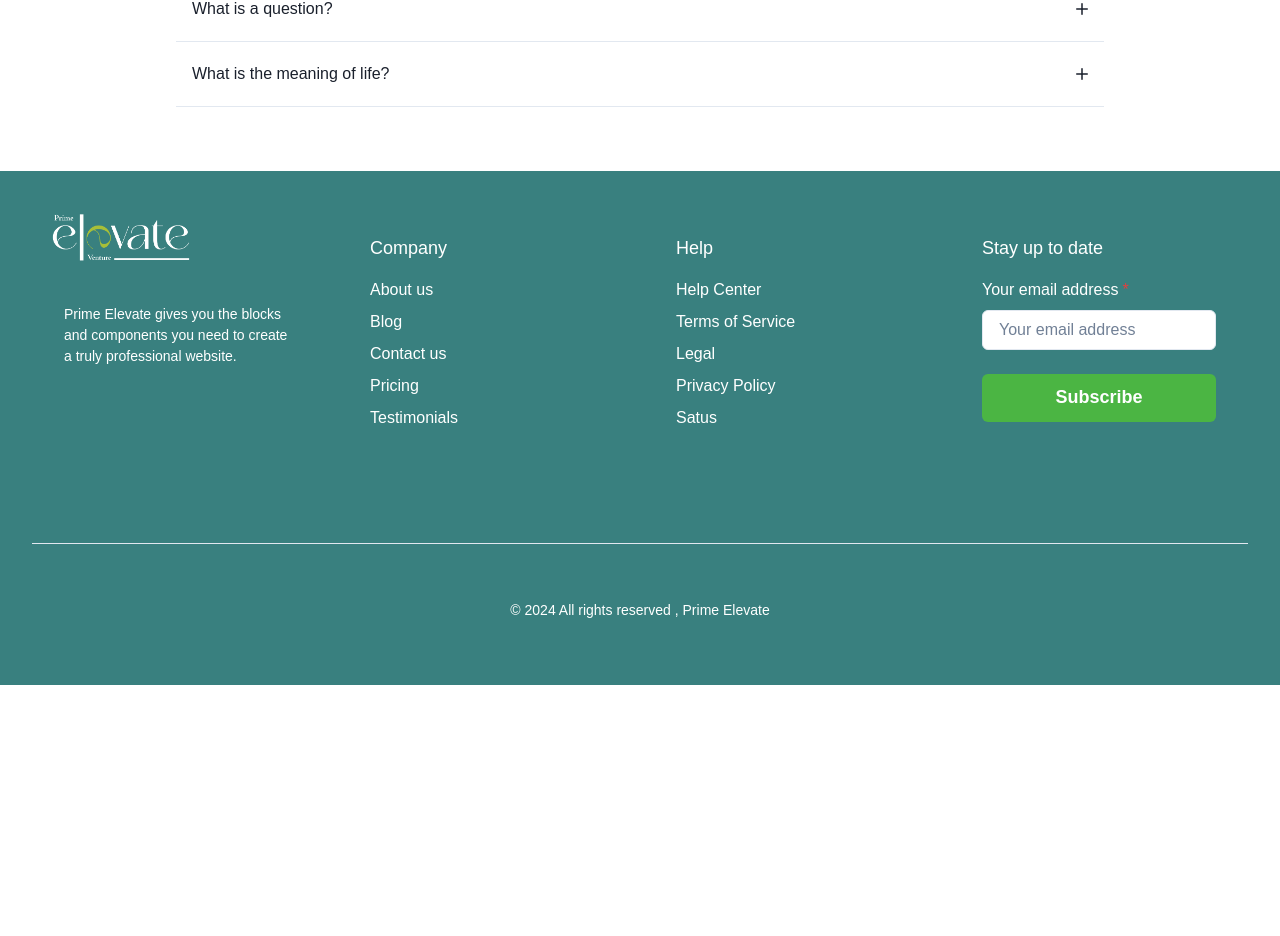
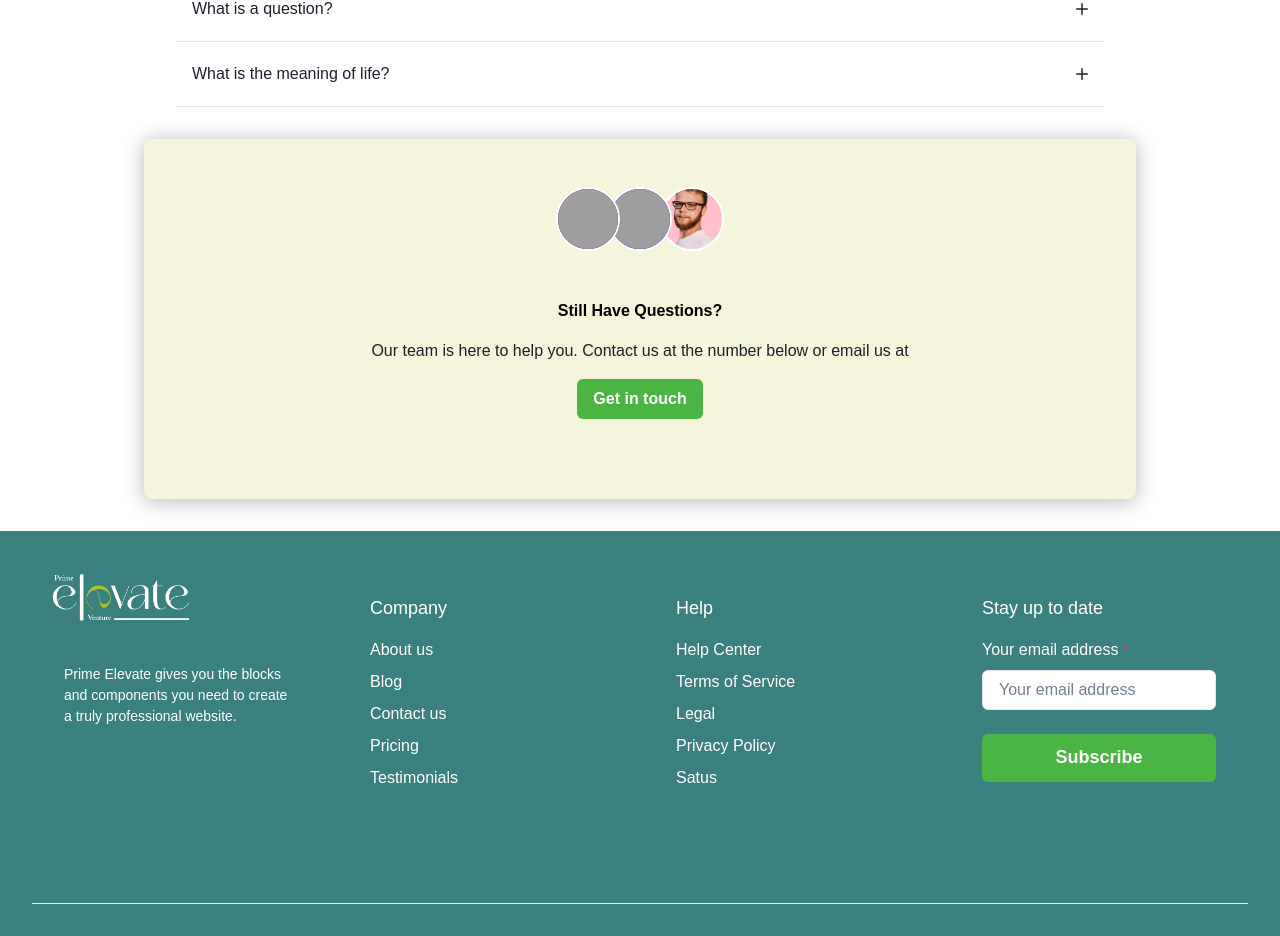
Before and after one commit to ziadhm001/pev-portal, a React (Vite) app in the folder frontend/: page / in a window 1280 px wide. Shown: the part 4319-5255 px from the top of the page. Before the commit the page ends 5004 px from the top, so only its background shows below. Built offline with nearby package versions, Linux system fonts and the light colour scheme; grey boxes are pictures that could not be loaded.

Commit message:
get in touch section

```diff
--- a/frontend/src/components/sections/FAQ.jsx
+++ b/frontend/src/components/sections/FAQ.jsx
@@ -6,6 +6,7 @@ import {
   AccordionPanel,
 } from "@chakra-ui/react";
 import { MinusIcon, AddIcon } from "@chakra-ui/icons";
+import StillHavQuestions from "./StillHavQuestions";
 
 function FAQ() {
   const questions = [
@@ -77,6 +78,7 @@ function FAQ() {
             ))}
           </Accordion>
         </Stack>
+        <StillHavQuestions />
       </Container>
     </Flex>
   );
--- a/frontend/src/components/sections/StillHavQuestions.jsx
+++ b/frontend/src/components/sections/StillHavQuestions.jsx
@@ -0,0 +1,43 @@
+import { Flex, Text, Stack, Button } from "@chakra-ui/react";
+import { Avatar, AvatarGroup } from "@chakra-ui/react";
+import a1 from "../../assets/images/a1.png";
+import a2 from "../../assets/images/a2.png";
+import a3 from "../../assets/images/a3.png";
+
+function StillHavQuestions() {
+  return (
+    <Flex
+      bg={"beige"}
+      justifyContent="center"
+      alignItems="center"
+      p={4}
+      borderRadius={8}
+      boxShadow={"0px 2px 20px 1px #00000045"}
+    >
+      <Stack spacing={4} align={"center"} p={8}>
+        <AvatarGroup size="lg" max={3}>
+          <Avatar src={a1} bg={"purple"} />
+          <Avatar src={a2} bg={"blue"} />
+          <Avatar src={a3} bg={"pink"} />
+        </AvatarGroup>
+        <Stack spacing={4} align={"center"} p={8}>
+          <Text fontWeight="700" color="black">
+            {" "}
+            Still Have Questions?
+          </Text>
+          <Text>
+            {" "}
+            Our team is here to help you. Contact us at the number below or
+            email us at
+          </Text>
+          <Button bg={"#4BB543"} color={"white"} _hover={{ bg: "#4BB543" }}>
+            {" "}
+            Get in touch
+          </Button>
+        </Stack>
+      </Stack>
+    </Flex>
+  );
+}
+
+export default StillHavQuestions;
--- a/frontend/src/pages/public/Home.jsx
+++ b/frontend/src/pages/public/Home.jsx
@@ -4,6 +4,7 @@ import MeetOurInvestors from "../../components/sections/MeetOurInvestors";
 import OurTrackRecord from "../../components/sections/OurTrackRecord";
 import PerksAndPartners from "../../components/sections/PerksAndPartners";
 import QuoteSection from "../../components/sections/QuoteSection";
+import StillHavQuestions from "../../components/sections/StillHavQuestions";
 import Strap from "../../components/sections/Strap";
 import VideoSection from "../../components/sections/VideoSection";
 import DefaultLayout from "../../layouts/DefaultLayout";
```
